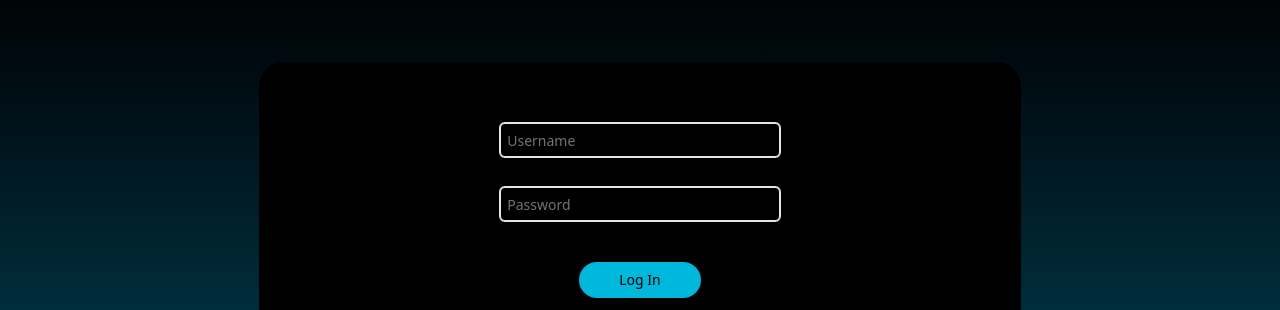
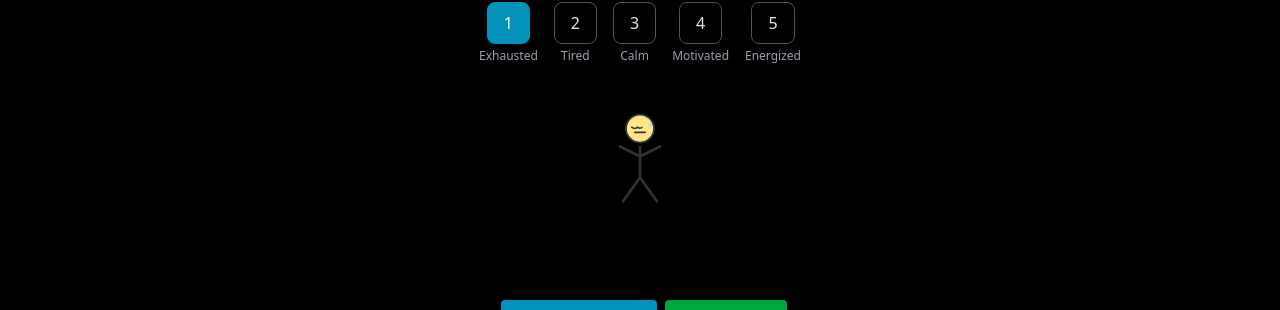
Before and after one commit to JocelynSullivan/VibeCycle, a React (Vite) app in the folder VibeCycleFrontend/: page /home in a window 1280 px wide. Before the commit this address led to /login. Shown: the part 186-496 px from the top of the page. Built offline with nearby package versions, Linux system fonts and the light colour scheme; no server answers; sample sign-in values are in the browser's storage.

Commit message:
Require authentication to access home page

```diff
--- a/VibeCycleFrontend/src/components/StickFigure.tsx
+++ b/VibeCycleFrontend/src/components/StickFigure.tsx
@@ -37,9 +37,20 @@ const StickFigure: React.FC<Props> = ({ energyLevel }) => {
           {/* face expressions */}
           {isExhausted && (
             <g>
-              <path d="M -4 2 Q 0 0 4 2" stroke="#333" strokeWidth="1" fill="none" />
-              <line x1="-4" y1="-1" x2="-2" y2="0" stroke="#333" strokeWidth="1" />
-              <line x1="2" y1="0" x2="4" y2="-1" stroke="#333" strokeWidth="1" />
+              {/* sleepy closed/droopy eyes */}
+              <path d="M -5 -1 q2 2 4 0" stroke="#333" strokeWidth="0.9" fill="none" />
+              <path
+                d="M -1.5 -0.8 q1 1.2 3 0"
+                stroke="#333"
+                strokeWidth="0.9"
+                fill="none"
+                opacity="0.9"
+                transform="translate(0,0)"
+              />
+              {/* flat mouth */}
+              <line x1="-3" y1="2.2" x2="3" y2="2.2" stroke="#333" strokeWidth="0.9" strokeLinecap="round" />
+              {/* tiny droplet to emphasize sleepiness */}
+              <ellipse cx="6" cy="-2" rx="0.9" ry="1.6" fill="#cbd5e1" opacity="0.9" />
             </g>
           )}
           {isTired && (
@@ -129,8 +140,8 @@ const StickFigure: React.FC<Props> = ({ energyLevel }) => {
           </g>
         </g>
 
-        {/* sleepy zzz */}
-        {isTired && (
+        {/* sleepy zzz (show for both tired and exhausted) */}
+        {(isTired || isExhausted) && (
           <g>
             <text x="40" y="10" fontSize="6" fill="#cbd5e1" className="sf-zz">
               z
--- a/VibeCycleFrontend/src/provider/AuthProvider.tsx
+++ b/VibeCycleFrontend/src/provider/AuthProvider.tsx
@@ -10,7 +10,9 @@ type AuthContextType = {
 const AuthContext = createContext<AuthContextType | undefined>(undefined);
 
 const AuthProvider: React.FC<React.PropsWithChildren<{}>> = ({ children }) => {
-  const [token, setToken_] = useState<string | null>(localStorage.getItem("token"));
+  // Initialize token from localStorage so users stay signed in across reloads.
+  // Use sessionStorage so the token persists across reloads but is cleared when the tab/window is closed.
+  const [token, setToken_] = useState<string | null>(sessionStorage.getItem("token"));
   const [username, setUsername] = useState<string | null>(null);
 
   const setToken = (newToken: string | null) => {
@@ -20,10 +22,10 @@ const AuthProvider: React.FC<React.PropsWithChildren<{}>> = ({ children }) => {
   useEffect(() => {
     if (token) {
       axios.defaults.headers.common["Authorization"] = "Bearer " + token;
-      localStorage.setItem("token", token);
+      sessionStorage.setItem("token", token);
     } else {
       delete axios.defaults.headers.common["Authorization"];
-      localStorage.removeItem("token");
+      sessionStorage.removeItem("token");
     }
   }, [token]);
 
--- a/VibeCycleFrontend/src/routes/index.tsx
+++ b/VibeCycleFrontend/src/routes/index.tsx
@@ -85,7 +85,10 @@ const Routes = () => {
     },
   ];
 
+  // Always show the login page at the root path so the dev server opens to the login screen.
+  // This places an unconditional '/' route before the other routes.
   const router = createBrowserRouter([
+    { path: "/", element: <Login /> },
     ...routesForPublic,
     // only include public-not-auth routes when the user is NOT authenticated
     ...(!token ? routesForNotAuthenticatedOnly : []),
```
